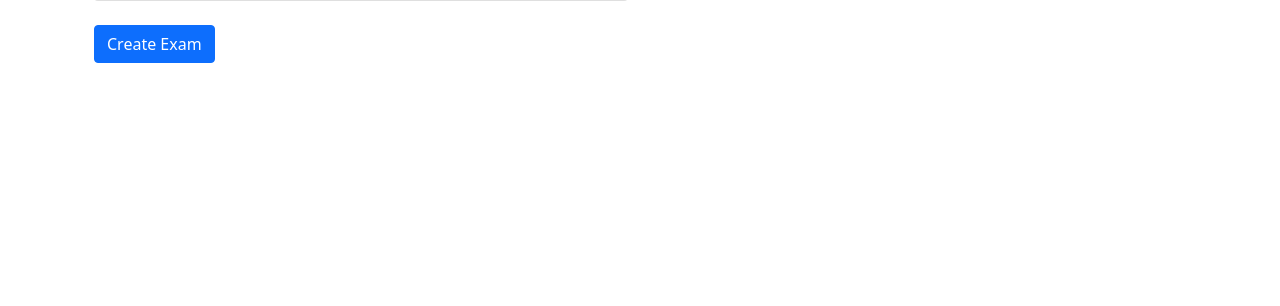
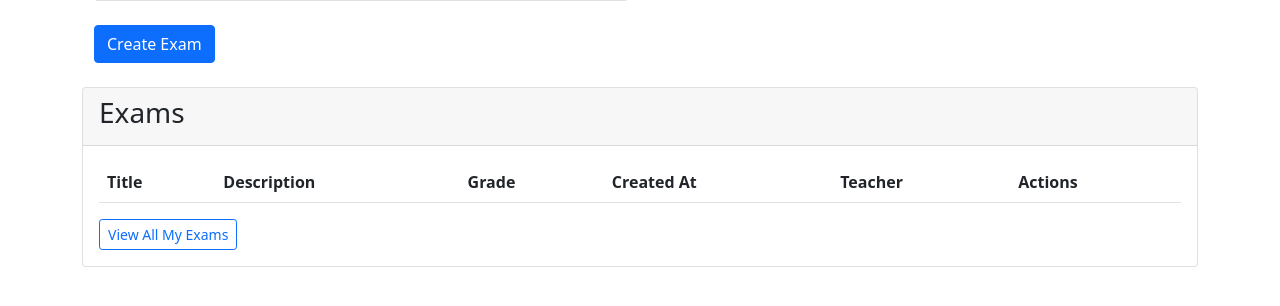
Before and after one commit to zsbati/ExamSystem, a Django app: page / in a window 1280 px wide. Shown: the part 340-646 px from the top of the page. Run offline with Django 4.2, Linux system fonts and the light colour scheme; the visitor is signed in with stand-in values (Sample User, id 1); data comes from the database, SQL or seed files in the repository; data that the repository does not hold is empty.

Commit message:
teacher's and superuser's view of the exams is flawless.

```diff
--- a/exams/urls.py
+++ b/exams/urls.py
@@ -23,5 +23,6 @@ urlpatterns = [
     path('success/', views.exam_success, name='exam_success'),
     path('my-exams/', views.my_exams, name='my_exams'),
     path('exam/<int:exam_id>/', views.exam_detail, name='exam_detail'),
-    path('exam/<int:exam_id>/', views.exam_detail, name='exam_detail'),
+    path('teacher/<int:teacher_id>/exams/', views.teacher_exams, name='teacher_exams'),
+    path('teacher/list/', views.teacher_list, name='teacher_list'),
 ]
--- a/exams/views.py
+++ b/exams/views.py
@@ -241,15 +241,6 @@ def teacher_homepage(request):
     return render(request, 'exams/teacher/homepage.html')
 
 
-@login_required
-def dashboard(request):
-    context = {
-        'teachers': Teacher.objects.all(),
-        'students': Student.objects.all(),
-    }
-    return render(request, 'dashboard.html', context)
-
-
 def test_template(request):
     return render(request, 'test.html')
 
@@ -285,11 +276,20 @@ def my_exams(request):
     return render(request, 'exams/my_exams.html', {'exams': exams})
 
 
-@login_required
-@superuser_or_teacher_required
 def exam_detail(request, exam_id):
-    exam = get_object_or_404(Exam, id=exam_id, teacher=request.user.teacher)
-    return render(request, 'exams/exam_detail.html', {'exam': exam})
+    # Superusers can view any exam
+    if request.user.is_superuser:
+        exam = get_object_or_404(Exam, id=exam_id)
+    else:
+        # Teachers can only view their own exams
+        exam = get_object_or_404(Exam, id=exam_id, teacher=request.user.teacher)
+
+    context = {
+        'exam': exam,
+        'questions': exam.questions.all(),  # Assuming related_name is 'questions'
+    }
+
+    return render(request, 'exams/exam_detail.html', context)
 
 
 @login_required
@@ -301,7 +301,35 @@ def teacher_homepage(request):
 
 @login_required
 @superuser_or_teacher_required
-def exam_detail(request, exam_id):
-    exam = get_object_or_404(Exam, id=exam_id, teacher=request.user.teacher)
-    questions = exam.questions.all()  # Fetch related questions
-    return render(request, 'exams/exam_detail.html', {'exam': exam, 'questions': questions})
+def dashboard(request):
+    teachers = Teacher.objects.all()
+    students = Student.objects.all()
+
+    if request.user.is_superuser:
+        exams = Exam.objects.all()
+        logger.debug("Superuser detected. Fetching all exams.")
+    else:
+        exams = Exam.objects.filter(teacher=request.user.teacher)
+        logger.debug(f"Teacher detected. Fetching exams for teacher: {request.user.teacher.user.username}")
+
+    context = {
+        'teachers': teachers,
+        'students': students,
+        'exams': exams,
+    }
+
+    return render(request, 'exams/dashboard.html', context)
+
+
+@login_required
+@superuser_or_teacher_required
+def teacher_exams(request, teacher_id):
+    teacher = Teacher.objects.get(id=teacher_id)
+    exams = Exam.objects.filter(teacher=teacher)
+
+    context = {
+        'teacher': teacher,
+        'exams': exams,
+    }
+
+    return render(request, 'exams/teacher/teacher_exams.html', context)
--- a/templates/dashboard.html
+++ b/templates/dashboard.html
@@ -94,4 +94,45 @@
         </div>
     </div>
 </div>
+
+<!-- Exams Section -->
+<div class="row">
+    <div class="col-md-12 mb-4">
+        <div class="card">
+            <div class="card-header d-flex justify-content-between align-items-center">
+                <h3>Exams</h3>
+            </div>
+            <div class="card-body">
+                <table class="table">
+                    <thead>
+                    <tr>
+                        <th>Title</th>
+                        <th>Description</th>
+                        <th>Grade</th>
+                        <th>Created At</th>
+                        <th>Teacher</th>
+                        <th>Actions</th>
+                    </tr>
+                    </thead>
+                    <tbody>
+                    {% for exam in exams %}
+                    <tr>
+                        <td>{{ exam.title }}</td>
+                        <td>{{ exam.description }}</td>
+                        <td>{{ exam.grade }}</td>
+                        <td>{{ exam.created_at }}</td>
+                        <td>{{ exam.teacher.user.username }}</td>
+                        <td>
+                            <a href="{% url 'exam_detail' exam.id %}" class="btn btn-info btn-sm">View</a>
+                        </td>
+                    </tr>
+                    {% endfor %}
+                    </tbody>
+                </table>
+                <a href="{% url 'my_exams' %}" class="btn btn-outline-primary btn-sm">View All My Exams</a>
+            </div>
+        </div>
+    </div>
+</div>
+</div>
 {% endblock %}
--- a/templates/exams/exam_detail.html
+++ b/templates/exams/exam_detail.html
@@ -2,6 +2,7 @@
 
 {% block content %}
 <h2>{{ exam.title }}</h2>
+<p>{{ exam.teacher.user.username }}</p>
 <p><strong>Description:</strong> {{ exam.description }}</p>
 <p><strong>Grade:</strong> {{ exam.grade }}</p>
 <p><strong>Created At:</strong> {{ exam.created_at }}</p>
--- a/templates/exams/teacher/teacher_list.html
+++ b/templates/exams/teacher/teacher_list.html
@@ -23,6 +23,7 @@
         {% for teacher in teachers %}
         <li>
             {{ teacher.user.username }} - {{ teacher.user.email }}
+            <a href="{% url 'teacher_exams' teacher.id %}" class="btn btn-info btn-sm">View Exams</a>
         </li>
         {% empty %}
         <li>No teachers found.</li>
```
Also changed, not shown: project_exams/settings.py (+37 -1 lines), templates/exams/teacher/teacher_exams.html (added, +32 -0 lines), 2 other files.
